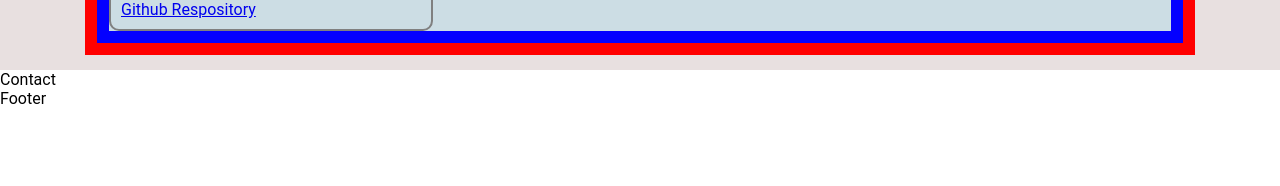
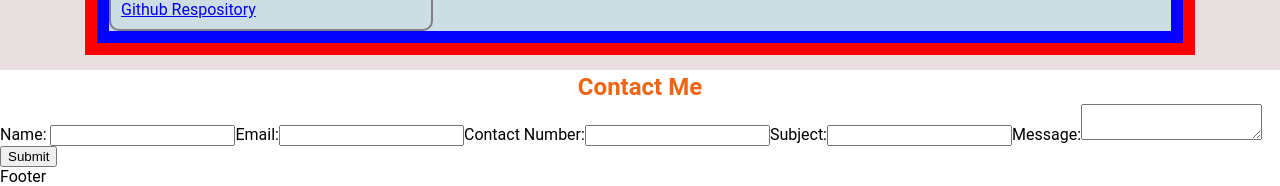
Before and after one commit to RedGh0st1/Personal-Portfolio-Website, a React (Vite) app: page / in a window 1280 px wide. Shown: the part 6804-6990 px from the top of the page. Before the commit the page ends 6912 px from the top, so only its background shows below. Built offline with nearby package versions, Linux system fonts and the light colour scheme.

Commit message:
added back strictMode to main.tsx, updated contact with name,email, contact number, subject and message for the form and button

```diff
--- a/src/components/Contact/Contact.tsx
+++ b/src/components/Contact/Contact.tsx
@@ -1,6 +1,88 @@
 import "./Contact.css";
+import { useRef } from "react";
 
 const Contact: React.FC = () => {
-  return <div>Contact</div>;
+  const formRef = useRef<HTMLFormElement>(null);
+
+  const handleSubmit = (event: React.FormEvent<HTMLFormElement>) => {
+    event.preventDefault();
+    // Handle form submission logic here
+    console.log("form submitted", formRef.current);
+    const formData = new FormData(formRef.current!);
+  };
+
+  return (
+    <section id="contact" className="contact--section">
+      <div className="section--title">
+        <h2 className="">Contact Me</h2>
+      </div>
+      {/* Contact form section */}
+      {/* name */}
+      <form
+        className="contact--form--section"
+        onSubmit={handleSubmit}
+        ref={formRef}
+      >
+        <label htmlFor="name" className="contact--label">
+          <span className="text-md">Name: </span>
+        </label>
+        <input
+          type="text"
+          className="contact--form--name"
+          id="name"
+          name="name"
+          required
+        />
+        {/* email */}
+        <label htmlFor="email" className="contact--label">
+          Email:
+          <input
+            type="email"
+            className="contact--form--email"
+            id="email"
+            name="email"
+            required
+          />
+        </label>
+        {/* or  contact number */}
+        <label htmlFor="contactnumber" className="contact--label">
+          Contact Number:
+          <input
+            type="telephone"
+            className="contact--form--contactnumber"
+            id="contactnumber"
+            name="contactnumber"
+            required
+          />
+        </label>
+
+        {/* subject: */}
+        <label htmlFor="subject" className="contact--label">
+          Subject:
+          <input
+            type="text"
+            className="contact--form--subject"
+            id="subject"
+            name="subject"
+            required
+          />
+        </label>
+        {/* textarea for the message */}
+        {/* message */}
+        <label htmlFor="message" className="contact--label">
+          Message:
+        </label>
+        <textarea
+          id="message"
+          className="contact--form--message"
+          name="message"
+          required
+        ></textarea>
+        <button type="submit" className="btn btn-primary">
+          Submit
+        </button>
+      </form>
+    </section>
+  );
 };
 export default Contact;
--- a/src/components/Projects/CloudProjectCard/CloudProjectCard.css
+++ b/src/components/Projects/CloudProjectCard/CloudProjectCard.css
@@ -1,11 +1,9 @@
 .cloudprojectcard--section {
-  display: block;
   justify-content: center;
   align-items: flex-start;
 }
 
 .cloudprojectcard--container {
-  display: block;
   width: 100%;
   max-width: 300px;
   border: 2px solid gray;
--- a/src/components/Projects/WebProjectCard/WebProjectCard.css
+++ b/src/components/Projects/WebProjectCard/WebProjectCard.css
@@ -1,11 +1,9 @@
 .webprojectcard--section {
-  display: block;
   justify-content: center;
   align-items: flex-start;
 }
 
 .webprojectcard--container {
-  display: block;
   width: 100%;
   max-width: 300px;
   border: 2px solid gray;
--- a/src/main.tsx
+++ b/src/main.tsx
@@ -2,11 +2,13 @@ import ReactDOM from "react-dom/client";
 import App from "./App.tsx";
 import "./index.css";
 import { BrowserRouter } from "react-router-dom";
-
+import { StrictMode } from "react";
 const basename = import.meta.env.BASE_URL === "production" ? "/app" : "/";
 
 ReactDOM.createRoot(document.getElementById("root")!).render(
-  <BrowserRouter basename={basename}>
-    <App />
-  </BrowserRouter>
+  <StrictMode>
+    <BrowserRouter basename={basename}>
+      <App />
+    </BrowserRouter>
+  </StrictMode>
 );
```
